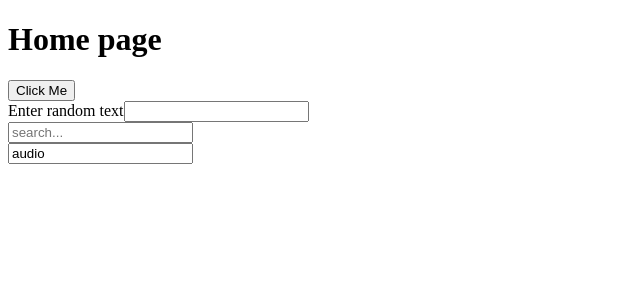
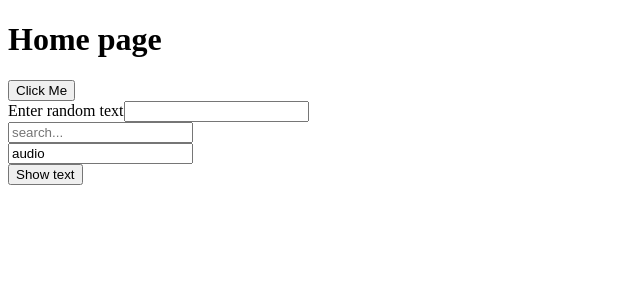
Before and after one commit to witehound/Oppenheimer, a Next.js app in the folder testing/nextjs-test/: page / in a window 1280 px wide. Shown: the top 300 px of the page, without its empty margins (0-640 px from the left). Built offline with nearby package versions, Linux system fonts and the light colour scheme.

Commit message:
created new home componenet and show text state

```diff
--- a/testing/nextjs-test/pages/index.js
+++ b/testing/nextjs-test/pages/index.js
@@ -1,4 +1,7 @@
+import { useState } from "react";
+
 export default function Home() {
+  const [showText, setShowText] = useState(false);
   return (
     <div>
       <h1>Home page</h1>
@@ -13,6 +16,10 @@ export default function Home() {
       <div>
         <input id="specificText" value="audio" />
       </div>
+      <div>
+        {showText ? <h1>Hello world</h1> : null}
+        <button onClick={() => setShowText(!showText)}>Show text</button>
+      </div>
     </div>
   );
 }
```
